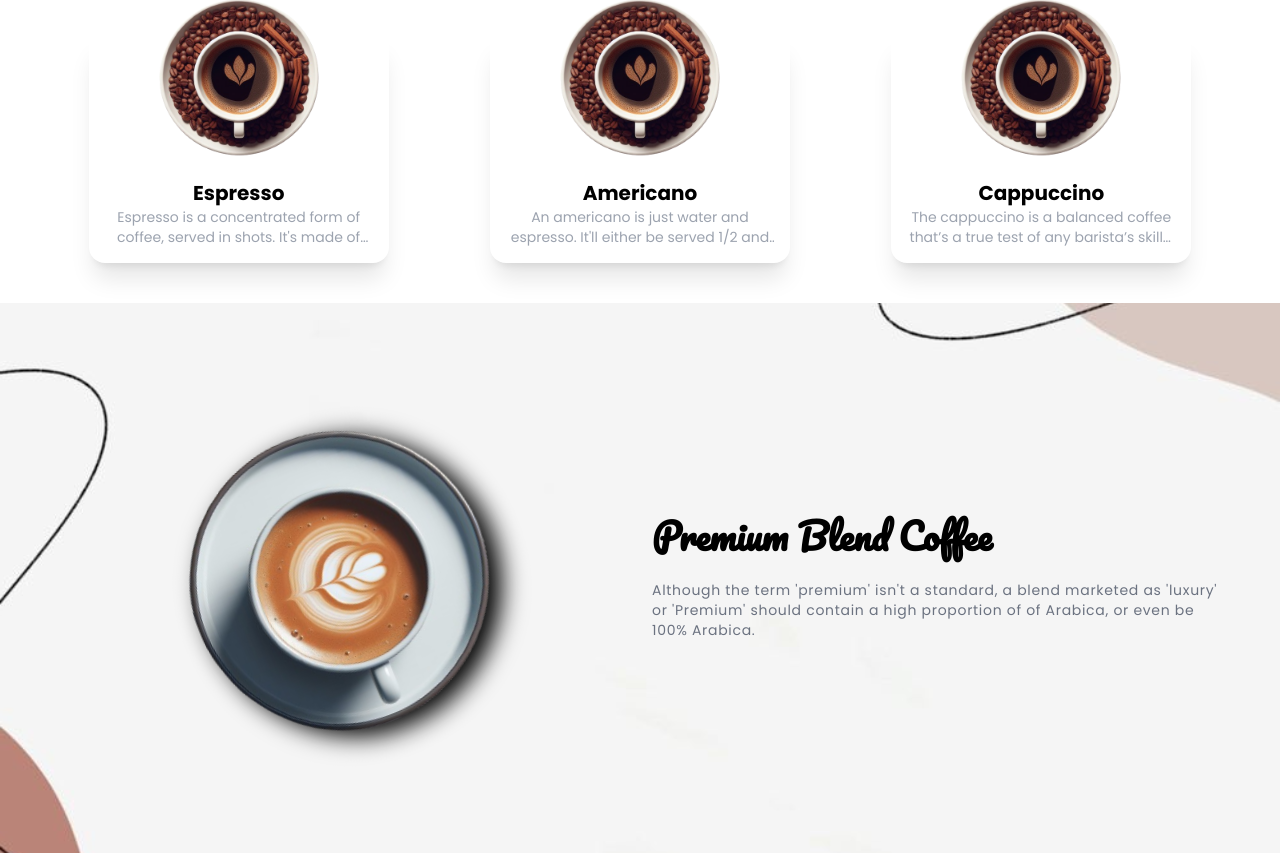
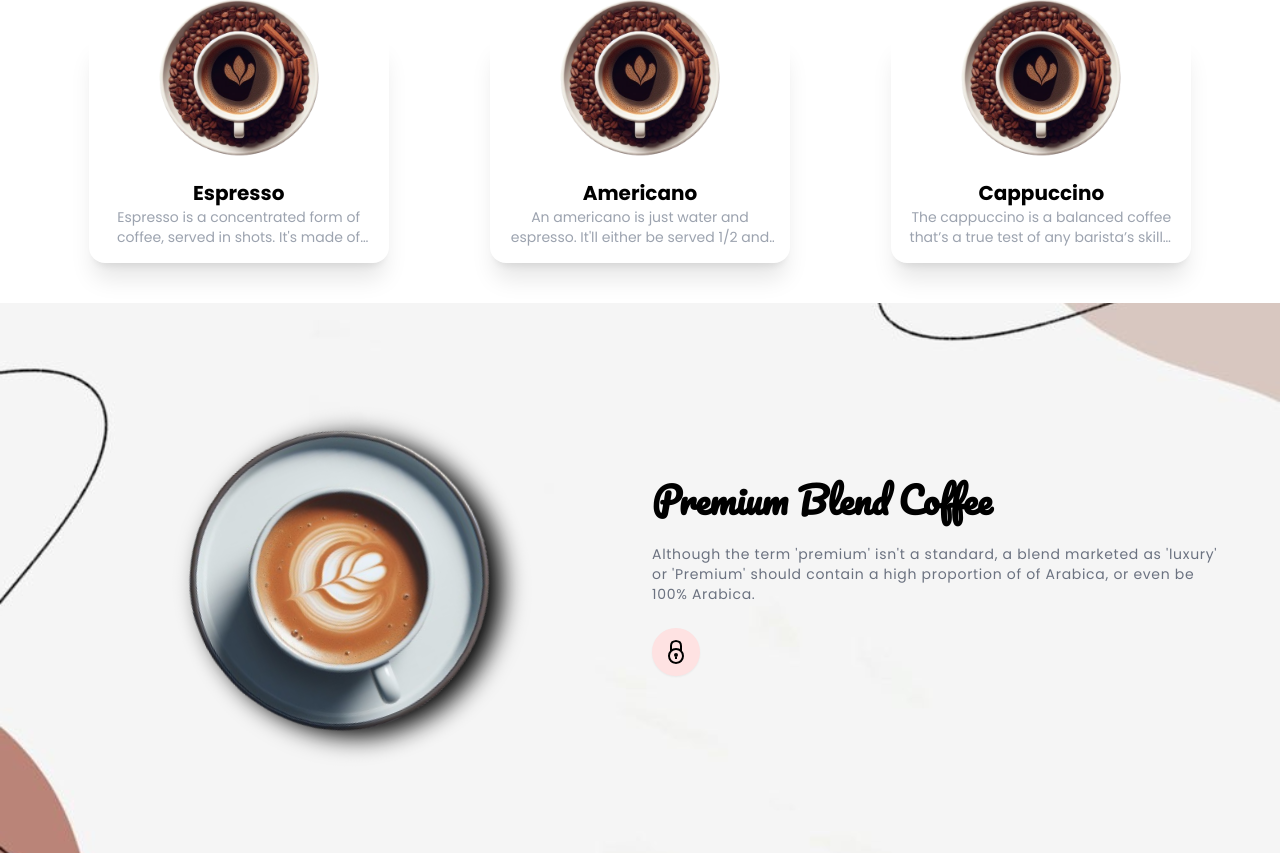
Before and after one commit to aadarshraj02/Coffee-cafe, a React (Vite) app: page / in a window 1280 px wide. Shown: the part 787-1640 px from the top of the page. Built offline with nearby package versions, Linux system fonts and the light colour scheme; a web font is replaced by a local one.

Commit message:
added icon secure

```diff
--- a/src/components/Banner.jsx
+++ b/src/components/Banner.jsx
@@ -1,3 +1,4 @@
+import { GrSecure } from "react-icons/gr";
 const bgImage = {
   backgroundImage: "url('../../public/website/coffee-texture.jpg')",
   backgroundColor: "#270c03",
@@ -30,6 +31,13 @@ const Banner = () => {
                 as 'luxury' or 'Premium' should contain a high proportion of of
                 Arabica, or even be 100% Arabica.
               </p>
+              <div className="grid grid-cols-2 gap-6 ">
+                <div>
+                  <div>
+                    <GrSecure className="text-2xl h-12 w-12 shadow-sm p-3 rounded-full bg-red-100 " />
+                  </div>
+                </div>
+              </div>
             </div>
           </div>
         </div>
```
